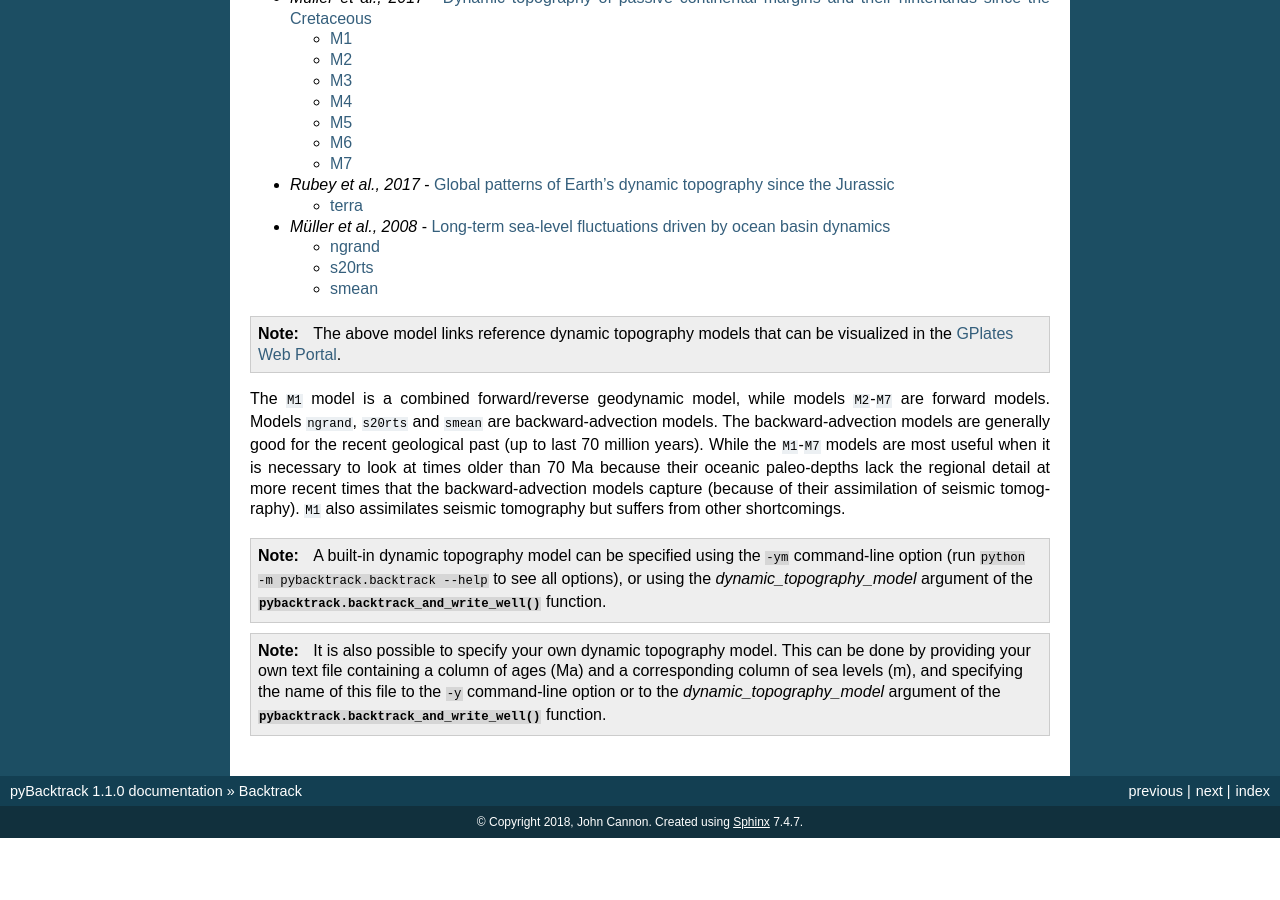
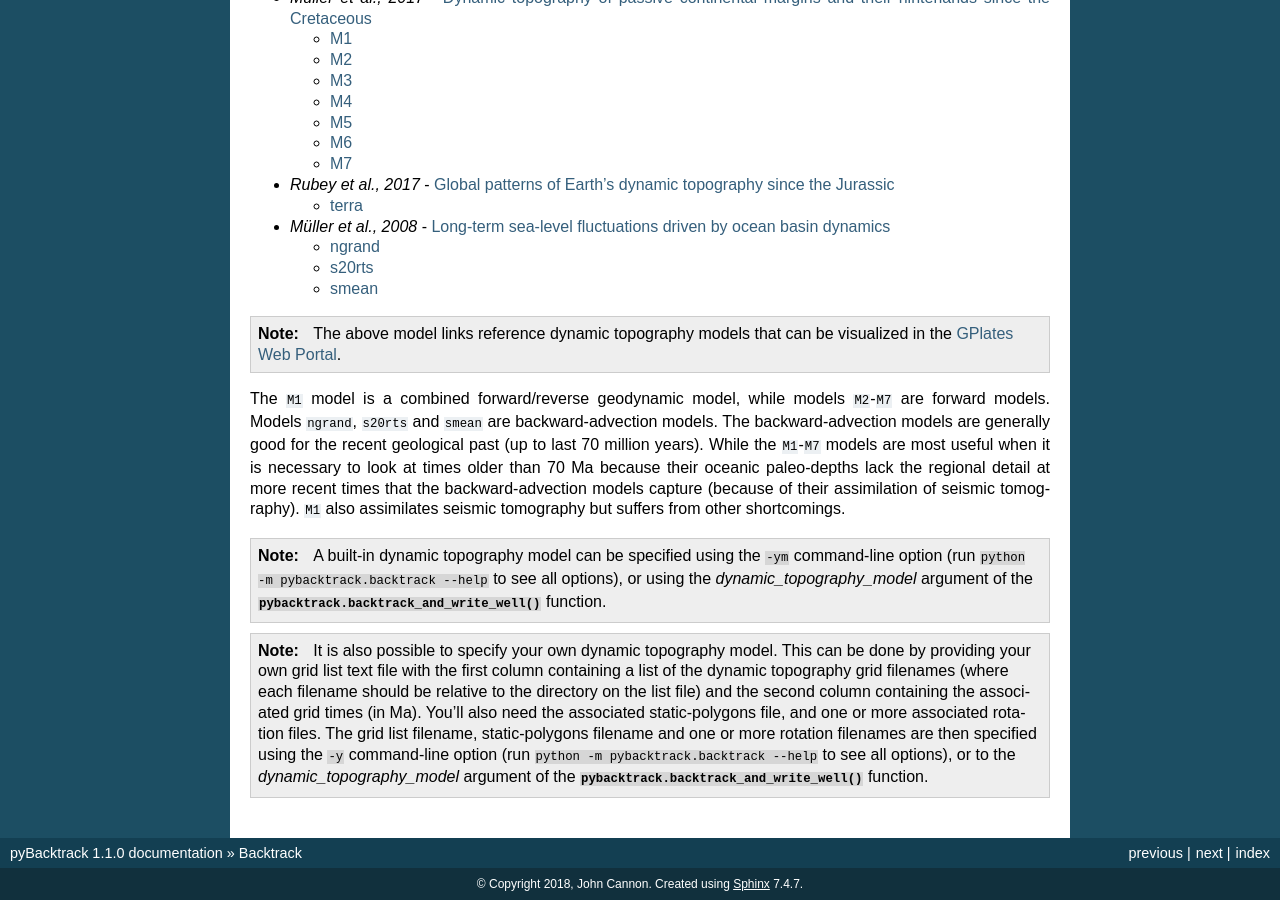
Before and after one commit to EarthByte/pyBacktrack, a Sphinx documentation site: the page built from docs/pybacktrack_backtrack.rst, in a window 1280 px wide and 900 px high, scrolled down 7325 px. Built offline with Sphinx 7.4.7, drawn with Linux system fonts in a browser that asks for light colours; before the commit the page ends 8163 px from its top, so only the background shows below that.

Commit message:
Document how to provide your own dynamic topography model.

```diff
--- a/docs/pybacktrack_backtrack.rst
+++ b/docs/pybacktrack_backtrack.rst
@@ -373,6 +373,10 @@ because their oceanic paleo-depths lack the regional detail at more recent times
 .. note:: A built-in dynamic topography model can be specified using the ``-ym`` command-line option (run ``python -m pybacktrack.backtrack --help`` to see all options), or
           using the *dynamic_topography_model* argument of the :func:`pybacktrack.backtrack_and_write_well` function.
 
-.. note:: It is also possible to specify your own dynamic topography model. This can be done by providing your own text file containing a column of ages (Ma) and a
-          corresponding column of sea levels (m), and specifying the name of this file to the ``-y`` command-line option or to the *dynamic_topography_model* argument
-          of the :func:`pybacktrack.backtrack_and_write_well` function.
+.. note:: It is also possible to specify your own dynamic topography model.
+          This can be done by providing your own grid list text file with the first column containing a list of the dynamic topography grid filenames
+          (where each filename should be relative to the directory on the list file) and the second column containing the associated grid times (in Ma).
+          You'll also need the associated static-polygons file, and one or more associated rotation files.
+          The grid list filename, static-polygons filename and one or more rotation filenames are then specified using the
+          ``-y`` command-line option (run ``python -m pybacktrack.backtrack --help`` to see all options),
+          or to the *dynamic_topography_model* argument of the :func:`pybacktrack.backtrack_and_write_well` function.
```
Also changed, not shown: 1 other file.
